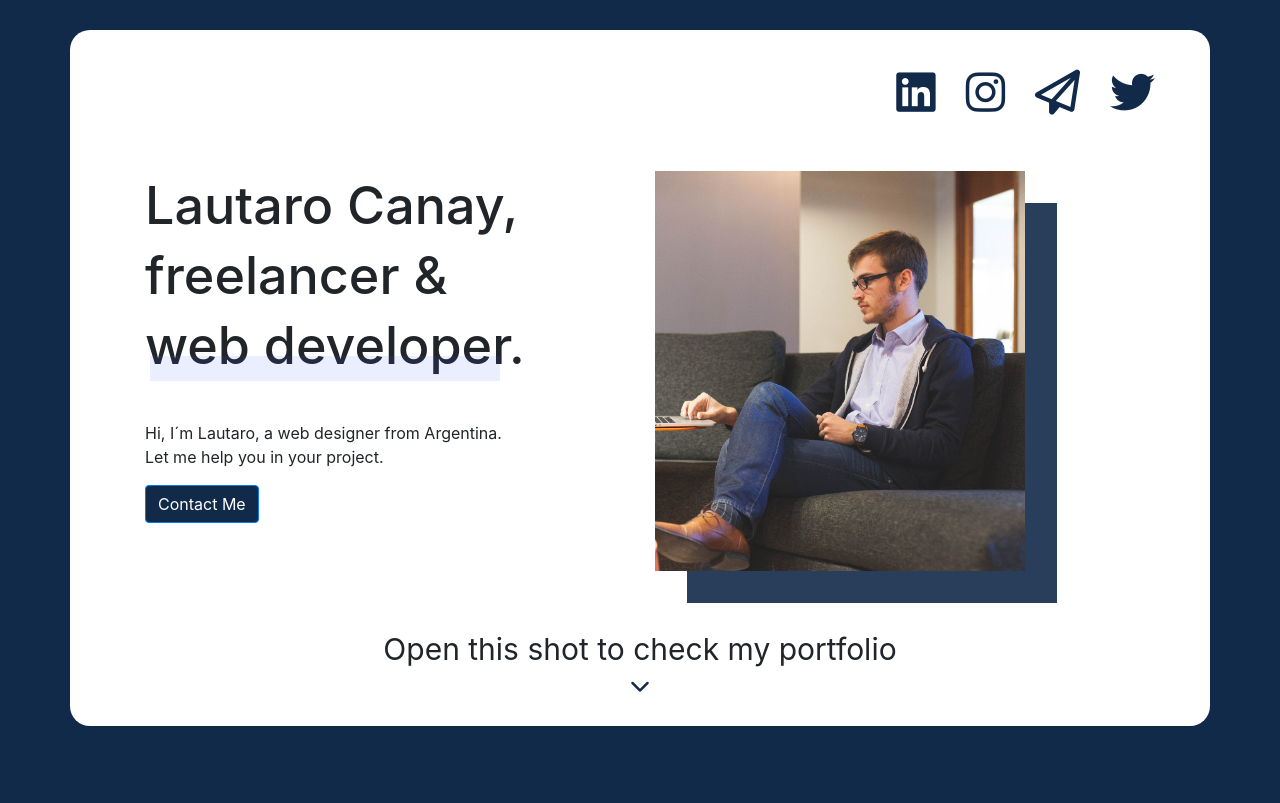
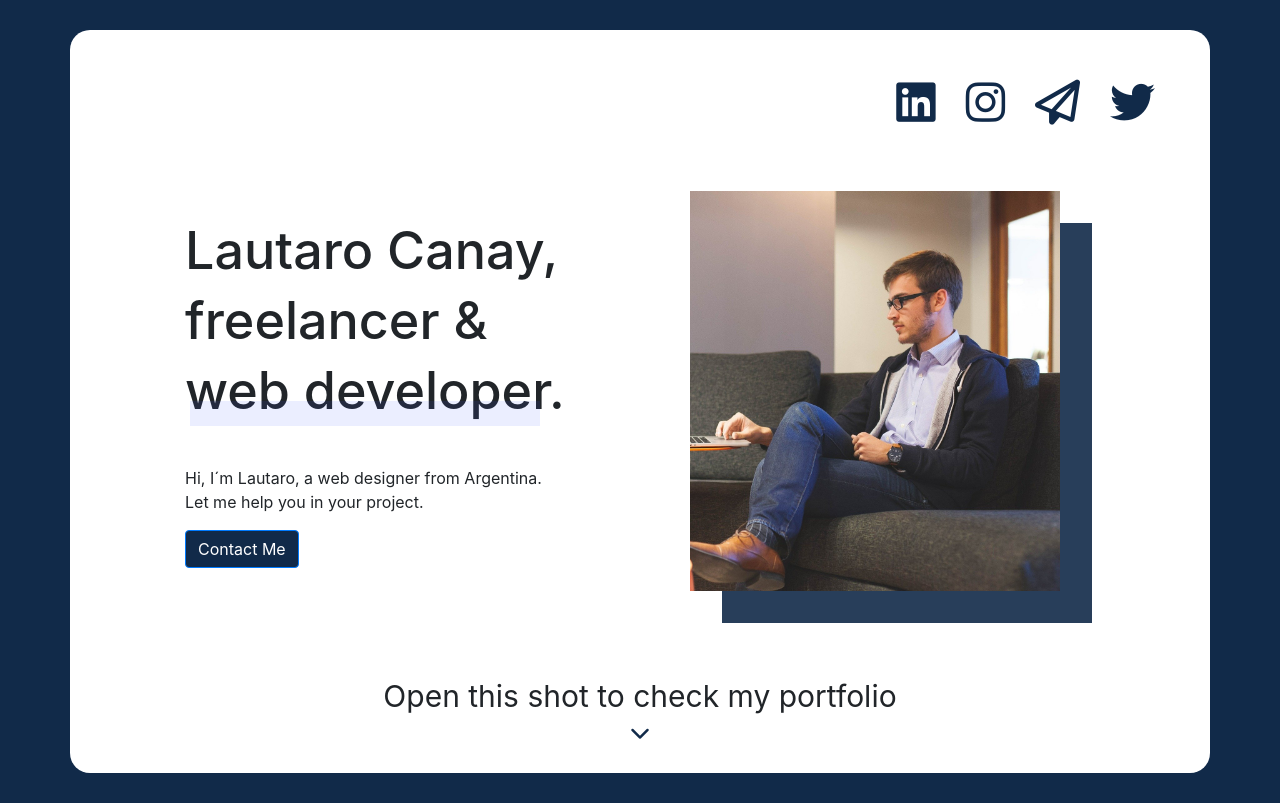
Before and after one commit to LautaroCanay/Desafio-Dev-Rock, a plain HTML site: page index.html in a window 1280 px wide. Drawn offline with nearby package versions, Linux system fonts and the light colour scheme.

Commit message:
Add files via upload

```diff
--- a/css/style.css
+++ b/css/style.css
@@ -9,8 +9,8 @@ main{
 }
 
 header{
-	padding-top: 40px;
-	padding-bottom: 40px;
+	padding-top: 50px;
+	padding-bottom: 50px;
 }
 
 .iconos{
@@ -130,21 +130,24 @@ img{
 }
 
 #about_me{
-	margin-top: : 5px;
-	padding-left: 60px;
-	padding-bottom: 15px;
+	padding-top: 25px;
+	padding-bottom: 25px;
+	padding-left: 100px;
+	padding-bottom: 100px;
 
 }
 
 #foto{
 	margin-top: : 5px;
+	padding-left: 50px;
+	padding-right: 100px;
 	object-fit: cover;
 }
 
 #portfolio{
 	display: inline-block;
 	text-align: center;
-	margin-top: 60px;
+	padding-top: 10px;
 	transition: all cubic-bezier(0.215, 0.610, 0.355, 1) .5s;
 }
 
```
